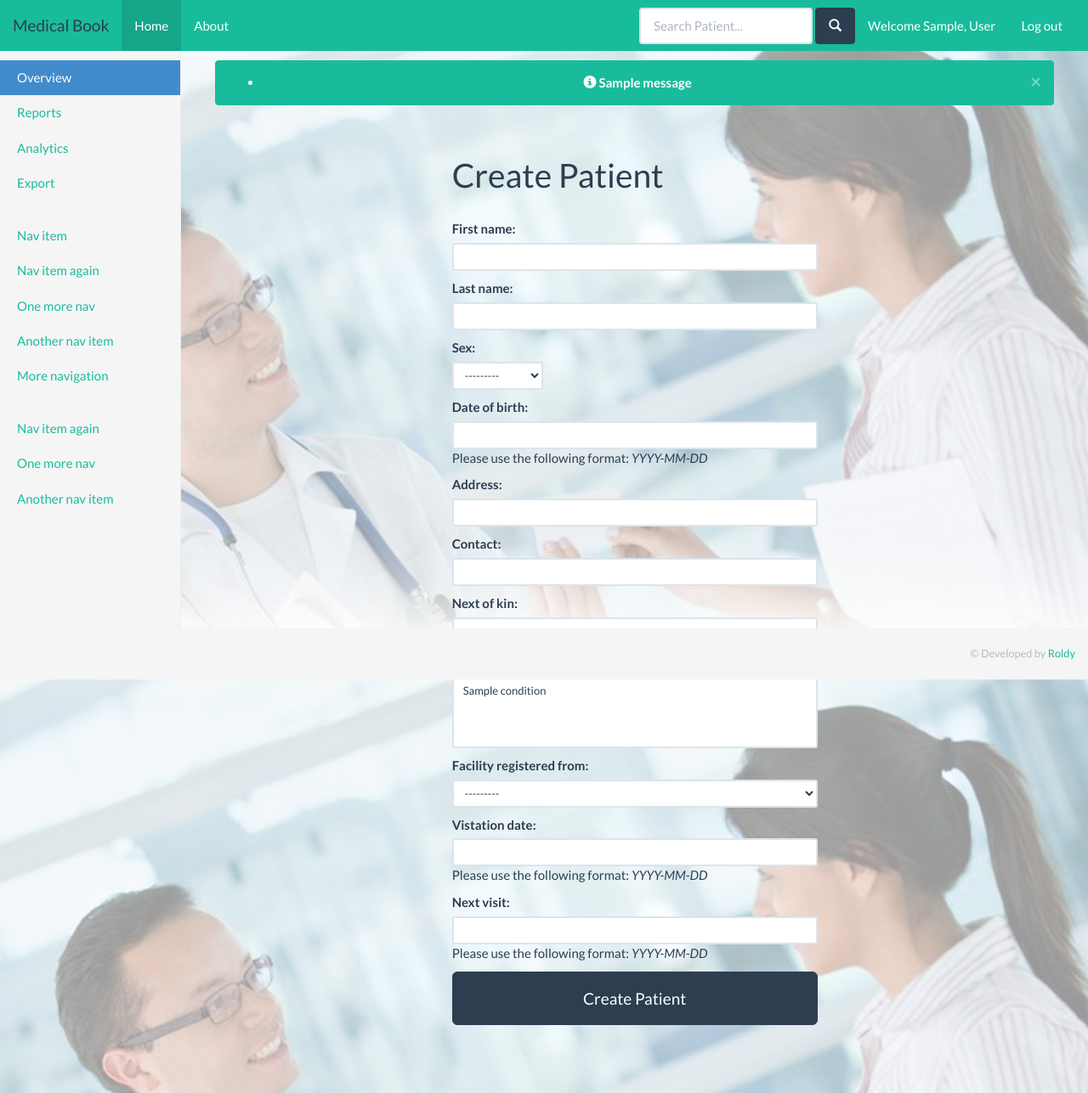
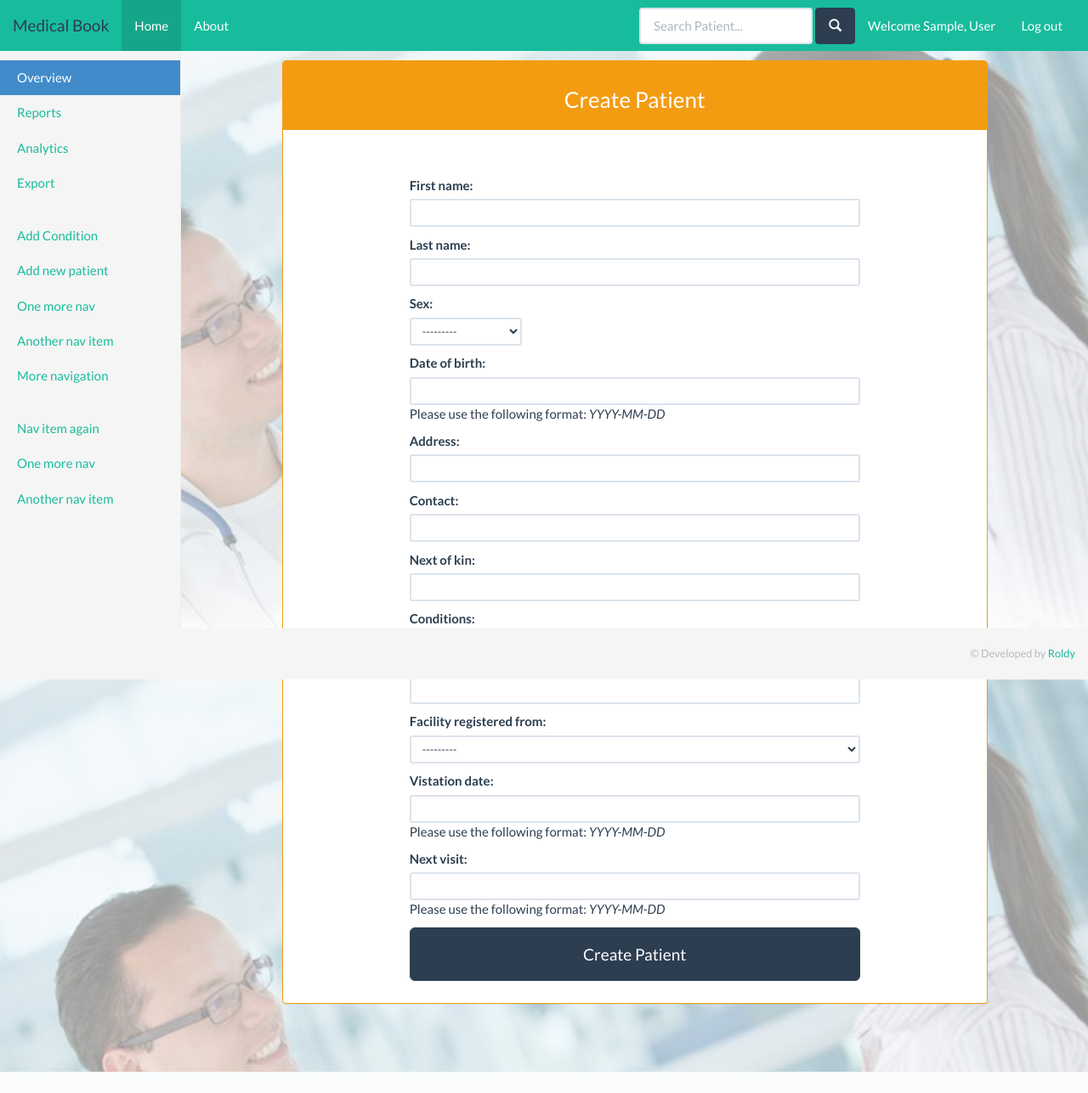
Before and after one commit to roldy/SharedRecords, a Django app: page /search/ in a window 1280 px wide. Shown: the whole page at 85% size. After the commit the page ends 1262 px from the top, so only its background shows below. Run offline with Django 3.2, Linux system fonts and the light colour scheme; a user stored in the database is signed in; tables that the repository leaves empty hold one stand-in row (values such as "Sample post"); one stand-in notice (Sample message) is shown; parts of the project's set-up code (start-up, migrations or seed data) failed here and were passed over; some libraries are stand-ins or nearby versions.

Commit message:
Refactored most of the code but recheck the models and views mostly plus the templates

```diff
--- a/facility/forms.py
+++ b/facility/forms.py
@@ -1,7 +1,7 @@
 from django.forms import ModelForm
 from django import forms
 
-from facility.models import Patient
+from facility.models import Patient, Condition
 
 class PatientForm(ModelForm):
 	class Meta:
@@ -23,6 +23,15 @@ class PatientForm(ModelForm):
 			self.fields[field].widget.attrs.update({'class':'form-control input-sm'})
 
 
+class ConditionForm(ModelForm):
+	class Meta:
+		model = Condition
+
+	def __init__(self, *args, **kwargs):
+		super(ConditionForm, self).__init__(*args, **kwargs)
+		for field in self.fields:
+			self.fields[field].widget.attrs.update({'class':'form-control input-sm'})
+
 
 class SearchForm(forms.Form):
 	query = forms.CharField(
--- a/facility/serializers.py
+++ b/facility/serializers.py
@@ -31,7 +31,7 @@ class ConditionSerializer(serializers.HyperlinkedModelSerializer):
 	This class gets data from the Condtion Model
 	and prepares it for serialization
 	"""
-
+	condition_name = serializers.Field(source='condition_name')
 	condition_doctors = PersonnelSerializer(many=True)
 	class Meta:
 		model = Condition
--- a/facility/static/facility/dist/css/home.css
+++ b/facility/static/facility/dist/css/home.css
@@ -1,7 +1,16 @@
 .home-form {
-	max-width: 430px;
+	max-width: 530px;
 	margin: 0 auto;
 	padding-top: 40px;
+}
+
+li{
+  list-style-type: none;
+}
+
+.details-render{
+  max-width: 830px;
+  margin: 0 auto;
 }
 
 #id_sex{
--- a/facility/templates/facility/home.html
+++ b/facility/templates/facility/home.html
@@ -51,8 +51,8 @@
             <li><a href="#">Export</a></li>
           </ul>
           <ul class="nav nav-sidebar">
-            <li><a href="">Nav item</a></li>
-            <li><a href="">Nav item again</a></li>
+            <li><a href="#addConditionModal" data-toggle="modal">Add Condition</a></li>
+            <li><a href="{% url 'facility:add_patient' %}">Add new patient</a></li>
             <li><a href="">One more nav</a></li>
             <li><a href="">Another nav item</a></li>
             <li><a href="">More navigation</a></li>
@@ -65,22 +65,77 @@
       	</div>
       	<div class="col-sm-9 col-sm-offset-3 col-md-10 col-md-offset-2 main">
 			{%if messages %}
-				<div class="alert alert-success alert-dismissable">
-					<button type="button" class="close" data-dismiss="alert" aria-hidden="true">&times;</button>
+				{% for message in messages %}
+					{% if message.tags == 'info' %}
+					<div class="alert alert-success alert-dismissable">
+					<button type="button" class="close" data-dismiss="alert"><span aria-hidden="true">&times;</span><span class="sr-only">Close</span></button>
 					<ul>
-						{% for message in messages %}
+				<li><strong><center><span class="glyphicon glyphicon-info-sign"></span> {{ message }}</center></strong></li>
+					</ul>
+					</div>
+					{% elif message.tags == 'error' %}
+						<div class="alert alert-danger alert-dissmissable">
+						<button type="button" class="close" data-dismiss="alert"><span aria-hidden="true">&times;</span><span class="sr-only">Close</span></button>
+						<ul>
 						<li><strong><center><span class="glyphicon glyphicon-info-sign"></span> {{ message }}</center></strong></li>
-						{% endfor %}
-					</ul>
-				</div>
+						</ul>
+						</div>
+					{% endif %}
+				{% endfor %}
+
 			{% endif %}
+
 
 			{% if found_patient %}
 				{% include 'facility/search.html' %}
-
+			{% elif patient_obj %}
+				{% include 'facility/alternate_patient_result.html' %}
+			{% elif patients_list %}
+				{% include 'facility/patients_list.html' %}
+			{% elif form and condition_form %}
+				{% include 'facility/patient_form.html' %}
 			{% elif form %}
 				{% include 'facility/patient_form.html' %}
+			{% elif update_form%}
+				{% include 'facility/patient_form.html' %}
+			{% elif patient_details%}
+				{% include 'facility/details.html'%}
 			{% endif %}
+
+
+
+			<!-- Modal -->
+			<div class="modal fade" id="addConditionModal" tabindex="-1" role="dialog" aria-labelledby="myModalLabel" aria-hidden="true">
+			  <div class="modal-dialog">
+			    <div class="modal-content">
+			      <div class="modal-header">
+			        <button type="button" class="close" data-dismiss="modal"><span aria-hidden="true">&times;</span><span class="sr-only">Close</span></button>
+			        <h4 class="modal-title" id="myModalLabel">Add Medical Condition</h4>
+			      </div>
+			      <div class="message"></div>
+			      <div class="modal-body" id="conditionDiv">
+			        <form action="{% url 'facility:condition' %}" method="post"  class="form-horizontal home-form" role="form" id="conditionForm">
+				        {% csrf_token %}
+				        {{ condition_form.as_p }}
+
+						<div id="loading" style="display:none;">
+						    <span id="load_text">loading...</span>
+						</div>
+						<div id="form_ajax" style="display:none;">
+						    <span>Condition was successfully added.</span>
+						</div>
+						<div id="form_ajax_error" style="display:none;">
+						    <span>Can not submit data due to errors.</span>
+						</div>
+			      </div>
+			      <div class="modal-footer">
+			        <button type="button" class="btn btn-default" data-dismiss="modal">Close</button>
+			        <button type="submit" class="btn btn-primary">Save Condition</button>
+			        </form>
+			      </div>
+			    </div>
+			  </div>
+			</div>
 	    </div>
 	</div>
 </div>
--- a/facility/templates/facility/patient_form.html
+++ b/facility/templates/facility/patient_form.html
@@ -1,7 +1,15 @@
-<form enctype="multipart/form-data"  action="{% url 'facility:home' user.id  %}" method="post"  class="form-horizontal home-form" role="form">
-<h1 class="page-header">Create Patient</h1>
-        {% csrf_token %}
-        {{ form.as_p }}
-    <button type="submit" class="btn btn-lg btn-primary btn-block">Create Patient</button>
-
-</form>
+<div class="panel panel-warning details-render" >
+	<div class="panel-heading"><center>{% if form %}<h3>Create Patient</h3>{% elif update_form%}<h3>Update Patient</h3>{% endif %}</center></div>
+	<div class="panel-body">
+		<form enctype="multipart/form-data"  {% if form %} action="{% url 'facility:add_patient' %}" {% elif update_form %}  action="{% url 'facility:update' patient_id %}" {% endif %} method="post"  class="form-horizontal home-form" role="form">
+		        {% csrf_token %}
+		        {% if form %}
+		        	{{ form.as_p }}
+		        {% elif update_form%}
+		        	{{ update_form.as_p }}
+		        {% endif %}
+		        <p>
+		    <button type="submit" class="btn btn-lg btn-primary btn-block">{% if form %}Create Patient {% elif update_form%} Update Patient {% endif %}</button> </p>
+		</form>
+	</div>
+</div>
--- a/facility/urls.py
+++ b/facility/urls.py
@@ -1,6 +1,5 @@
 from django.conf.urls import patterns, include, url
 from facility import views
-
 
 urlpatterns = patterns('',
             url(r'^$', views.index, name='index'),
@@ -8,5 +7,8 @@ urlpatterns = patterns('',
             url(r'^logout$', views.logout_user, name='logout_user'),
             url(r'^home/(?P<user_id>\d+)', views.home, name='home'),
             url(r'^search/$', views.search_page, name='search'),
+            url(r'^condition/$', views.add_condition, name='condition'),
+            url(r'^patient/add/$', views.add_patient, name='add_patient'),
             url(r'^dashboard/(?P<patient_id>\d+)/update', views.update_patient_data, name='update'),
+            url(r'^dashboard/(?P<patient_id>\d+)/details', views.patient_details, name='details'),
            )
--- a/facility/views.py
+++ b/facility/views.py
@@ -1,4 +1,5 @@
 import requests
+import json
 from requests.exceptions import ConnectionError, HTTPError, Timeout
 from facility.serializers import FacilitySerializer, PersonnelSerializer, ConditionSerializer, PatientSerializer
 from rest_framework import permissions
@@ -9,7 +10,7 @@ from rest_framework import status
 from rest_framework.parsers import JSONParser
 from rest_framework.compat import BytesIO
 
-from django.http import HttpResponse, HttpResponseRedirect, Http404, HttpRequest
+from django.http import HttpResponse, HttpResponseRedirect, Http404, HttpRequest, HttpResponseBadRequest
 from django.template import Context, RequestContext, loader
 from django.shortcuts import render, render_to_response, get_object_or_404
 from django.contrib import messages
@@ -17,9 +18,10 @@ from django.contrib.auth.models import User
 from django.core.urlresolvers import reverse
 from django.contrib.auth import logout, authenticate, login
 from django.contrib.auth.decorators import login_required, permission_required
+from django.core.paginator import Paginator, EmptyPage, PageNotAnInteger
 
 from .models import Facility, Personnel, Patient, Condition
-from .forms import PatientForm, SearchForm
+from .forms import PatientForm, SearchForm, ConditionForm
 
 class FacilityViewSet(viewsets.ModelViewSet):
 	queryset = Facility.objects.all()
@@ -67,6 +69,8 @@ class PatientDetail(APIView):
 
 
 search_form = SearchForm()
+condition_form = ConditionForm()
+form = PatientForm()
 
 def index(request):
 	if request.user.is_authenticated():
@@ -98,19 +102,84 @@ def logout_user(request):
 
 @login_required(login_url='/')
 def home(request, user_id):
+	condition_form = ConditionForm()
+	form = PatientForm()
+	patients_list=Patient.objects.all().order_by('-next_visit')
+	paginator = Paginator(patients_list, 2)
+	page = request.GET.get('page')
+	try:
+		patients = paginator.page(page)
+	except PageNotAnInteger:
+		patients = paginator.page(1)
+	except EmptyPage:
+		patients = paginator.page(paginator.num_pages)
+
+	variables = RequestContext(request, {'user': request.user,
+				'form':form,
+				'search_form': search_form,
+				'condition_form': condition_form,
+				'patients_list':patients
+				})
+	return render_to_response('facility/home.html', variables)
+
+def patient_details(request, patient_id):
+	patient =get_object_or_404(Patient, pk=patient_id)
+	variables=RequestContext(request, {
+			'patient_details': patient,
+			'user': request.user,
+			'search_form': search_form,
+			'condition_form': ConditionForm()
+			})
+	return render_to_response('facility/home.html', variables)
+
+@login_required(login_url='/')
+def add_condition(request):
+	if request.method=='POST':
+		condition_form = ConditionForm(request.POST)
+		if condition_form.is_valid():
+			condition_form.save()
+
+			# Only executed with jQuery form request
+			if request.is_ajax():
+				return HttpResponse('Condition was added')
+			else:
+				# redirect to results ok, or similar may go here
+				pass
+		else:
+			if request.is_ajax():
+				errors_dict = {}
+				if condition_form.errors:
+					for error in condition_form.errors:
+						e = condition_form.errors[error]
+						errors_dict[error] = unicode(e)
+				return HttpResponseBadRequest(json.dumps(errors_dict))
+			else:
+				# render() form with errors (No AJAX)
+				pass
+	return render(request, 'facility/home.html', {'user': request.user, 'form':form, 'search_form': search_form,
+				'condition_form': condition_form})
+
+@login_required(login_url='/')
+def add_patient(request):
+	form = PatientForm()
 	if request.method=='POST':
 		form = PatientForm(request.POST)
 		if form.is_valid():
-			form.save()
+			patient=form.save()
 			if form.save():
-				messages.info(request, 'The patient was successfully created')
-				return HttpResponseRedirect(reverse('facility:home', args=(request.user.id,)))
+				messages.info(request, 'The patient was successfully added')
+				return HttpResponseRedirect(reverse('facility:details', args=(patient.pk,)))
 			else:
 				return render(request, 'facility/home.html',
 					 {'user':request.user, 'form': form, 'error_message':'Sorry the user already exists'})
-	else:
-		form = PatientForm()
-	return render(request, 'facility/home.html', {'user': request.user, 'form':form, 'search_form': search_form})
+		messages.error(request, 'Please correct the errors and try again')
+
+	variables = RequestContext(request, {'user': request.user,
+				'form':form,
+				'search_form': search_form,
+				'condition_form': ConditionForm(),
+				})
+	return render_to_response('facility/home.html', variables)
 
 @login_required(login_url='/')
 def search_page(request):
@@ -128,14 +197,13 @@ def search_page(request):
             Patient.objects.filter(identifier__iexact=query)
             if list(patient) == []:
             	patient_obj=_get_patient_data_from_alternate_facility(query)
-            	form = PatientForm(instance=patient_obj)
-            	form.fields["facility_registered_from"]=patient_obj.facility_registered_from
-            	# form.fields["conditions"]=patient_obj.conditions
+            	print patient_obj
     variables = RequestContext(request, { 'search_form': search_form,
         'found_patient': patient,
         'patient_obj': patient_obj,
         'show_results': show_results,
-        'form': form
+        'form': form,
+        'condition_form': condition_form
     })
     return render_to_response('facility/home.html', variables)
 
@@ -152,8 +220,10 @@ def _get_patient_data_from_alternate_facility(query):
 			print e
 		if r:
 			stream = BytesIO(r.text)
+			print r.text
 			try:
 				data = JSONParser().parse(stream)
+				print data
 			except Exception, e:
 				raise e
 			serializer = PatientSerializer(data=data)
@@ -164,16 +234,20 @@ def _get_patient_data_from_alternate_facility(query):
 def update_patient_data(request, patient_id):
 	patient = get_object_or_404(Patient, pk=patient_id)
 	if request.method=='POST':
-		form = PatientForm(request.POST)
-		if form.is_valid():
-			form.save()
-			if form.save():
+		update_form = PatientForm(request.POST)
+		if update_form.is_valid():
+			update_form = PatientForm(request.POST, instance=patient)
+			update_form.save()
+			if update_form.save():
 				messages.info(request, 'The patient information was successfully updated')
-				return HttpResponseRedirect(reverse('facility:home', args=(request.user.id,)))
-			else:
-				return render(request, 'facility/home.html',
-					 {'user':request.user, 'form': form,
-					 'error_message':'Please check the patient information and try again'})
-	else:
-		form = PatientForm(instance=patient)
-	return render(request, 'facility/home.html', {'user': request.user, 'form':form, 'search_form': search_form})
+				return HttpResponseRedirect(reverse('facility:details', args=(patient.pk,)))
+
+		messages.error(request, 'Please correct the errors and try again')
+
+	variables = RequestContext(request, {'user': request.user,
+				'update_form': PatientForm(instance=patient),
+				'search_form': search_form,
+				'condition_form': ConditionForm(),
+				'patient_id':patient.id
+				})
+	return render_to_response('facility/home.html', variables)
--- a/shared_hospital_records/urls.py
+++ b/shared_hospital_records/urls.py
@@ -1,6 +1,7 @@
 from django.conf.urls import patterns, include, url
 
 from rest_framework import routers
+from rest_framework.urlpatterns import format_suffix_patterns
 from facility import views
 
 
```
Also changed, not shown: facility/models.py (+4 -4 lines), facility/templates/base.html (+58 -1 lines).
